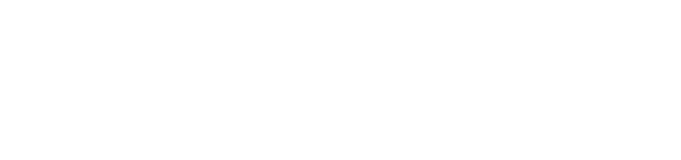
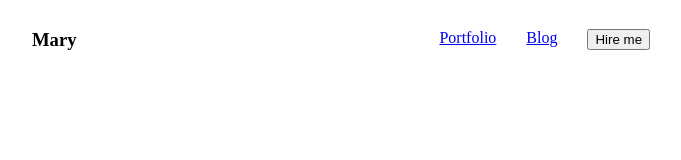
Before and after one commit to baizid20/developer-portfolio, a plain HTML site: page index.html in a window 1280 px wide. Shown: the whole page, without its empty margins (299-980 px from the left). Drawn offline with Linux system fonts and the light colour scheme.

Commit message:
nav line 1st phase no color added

```diff
--- a/index.html
+++ b/index.html
@@ -7,7 +7,18 @@
     <link rel="stylesheet" href="style/color.css">
 </head>
 <body>
-    <header></header>
+    <header>
+        <nav>
+            <div>
+                <h3>Ma<span>r</span>y</h3>
+            </div>
+            <ul>
+                <li><a href="#portfolio">Portfolio</a></li>
+                <li><a href="#blog">Blog</a></li>
+                <li><button><a href=""></a>Hire me</button></li>
+            </ul>
+        </nav>
+    </header>
     <main></main>
     <footer></footer>
 </body>
--- a/style/color.css
+++ b/style/color.css
@@ -0,0 +1,17 @@
+nav ul{
+    display: flex;
+
+
+
+}
+nav li{
+    list-style: none;
+    margin-left: 30px;
+
+}
+nav{
+    margin:10px 30px;
+    display: flex;
+    align-items: center;
+    justify-content: space-evenly;
+}
```
